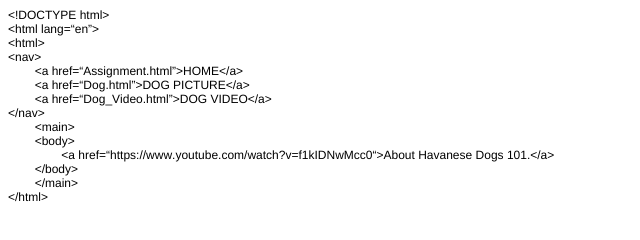
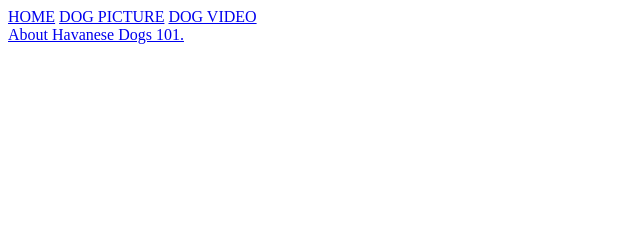
Before and after one commit to Alisak1/HTML-and-CSS-Projects, a plain HTML site: page Dog_Video.html in a window 1280 px wide. Shown: the whole page, without its empty margins (0-640 px from the left). Drawn offline with Linux system fonts and the light colour scheme.

Commit message:
Updated Dog_Video.html
Copied code directly from my local Repository.

```diff
--- a/Dog_Video.html
+++ b/Dog_Video.html
@@ -1,31 +1,14 @@
-<!DOCTYPE html PUBLIC "-//W3C//DTD HTML 4.01//EN" "http://www.w3.org/TR/html4/strict.dtd">
+<!DOCTYPE html>
+<html lang=“en”>
 <html>
-<head>
-  <meta http-equiv="Content-Type" content="text/html; charset=utf-8">
-  <meta http-equiv="Content-Style-Type" content="text/css">
-  <title></title>
-  <meta name="Generator" content="Cocoa HTML Writer">
-  <meta name="CocoaVersion" content="1894.6">
-  <style type="text/css">
-    p.p1 {margin: 0.0px 0.0px 0.0px 0.0px; font: 12.0px Helvetica; color: #000000; -webkit-text-stroke: #000000}
-    span.s1 {font-kerning: none}
-    span.Apple-tab-span {white-space:pre}
-  </style>
-</head>
-<body>
-<p class="p1"><span class="s1">&lt;!DOCTYPE html&gt;</span></p>
-<p class="p1"><span class="s1">&lt;html lang=“en”&gt;</span></p>
-<p class="p1"><span class="s1">&lt;html&gt;</span></p>
-<p class="p1"><span class="s1">&lt;nav&gt;</span></p>
-<p class="p1"><span class="s1"><span class="Apple-tab-span">	</span>&lt;a href=“Assignment.html”&gt;HOME&lt;/a&gt;</span></p>
-<p class="p1"><span class="s1"><span class="Apple-tab-span">	</span>&lt;a href=“Dog.html”&gt;DOG PICTURE&lt;/a&gt;</span></p>
-<p class="p1"><span class="s1"><span class="Apple-tab-span">	</span>&lt;a href=“Dog_Video.html”&gt;DOG VIDEO&lt;/a&gt;</span></p>
-<p class="p1"><span class="s1">&lt;/nav&gt;</span></p>
-<p class="p1"><span class="s1"><span class="Apple-tab-span">	</span>&lt;main&gt;</span></p>
-<p class="p1"><span class="s1"><span class="Apple-tab-span">	</span>&lt;body&gt;<span class="Apple-tab-span">	</span></span></p>
-<p class="p1"><span class="s1"><span class="Apple-tab-span">	</span><span class="Apple-tab-span">	</span>&lt;a href=“https://www.youtube.com/watch?v=f1kIDNwMcc0“&gt;About Havanese Dogs 101.&lt;/a&gt;</span></p>
-<p class="p1"><span class="s1"><span class="Apple-tab-span">	</span>&lt;/body&gt;</span></p>
-<p class="p1"><span class="s1"><span class="Apple-tab-span">	</span>&lt;/main&gt;</span></p>
-<p class="p1"><span class="s1">&lt;/html&gt;</span></p>
-</body>
+<nav>
+	<a href=“Assignment.html”>HOME</a>
+	<a href=“Dog.html”>DOG PICTURE</a>
+	<a href=“Dog_Video.html”>DOG VIDEO</a>
+</nav>
+	<main>
+	<body>
+		<a href=“https://www.youtube.com/watch?v=f1kIDNwMcc0“>About Havanese Dogs 101.</a>
+	</body>
+	</main>
 </html>
```
